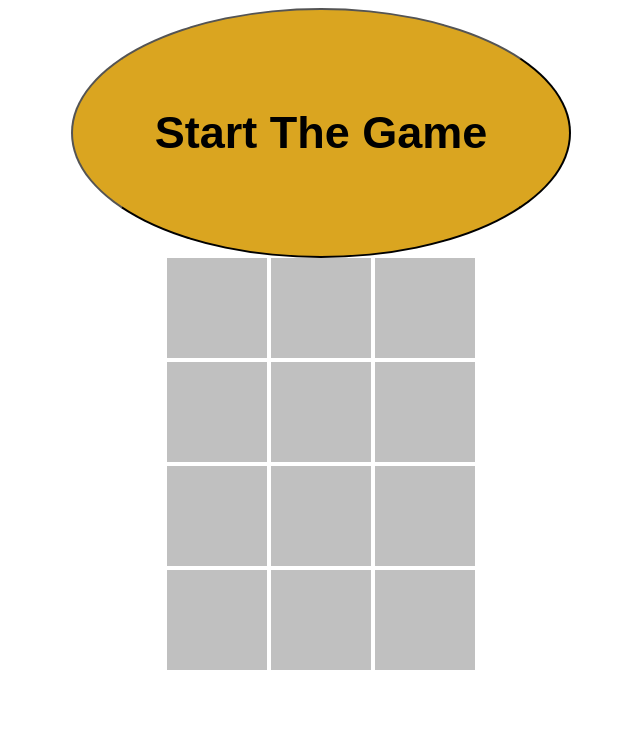
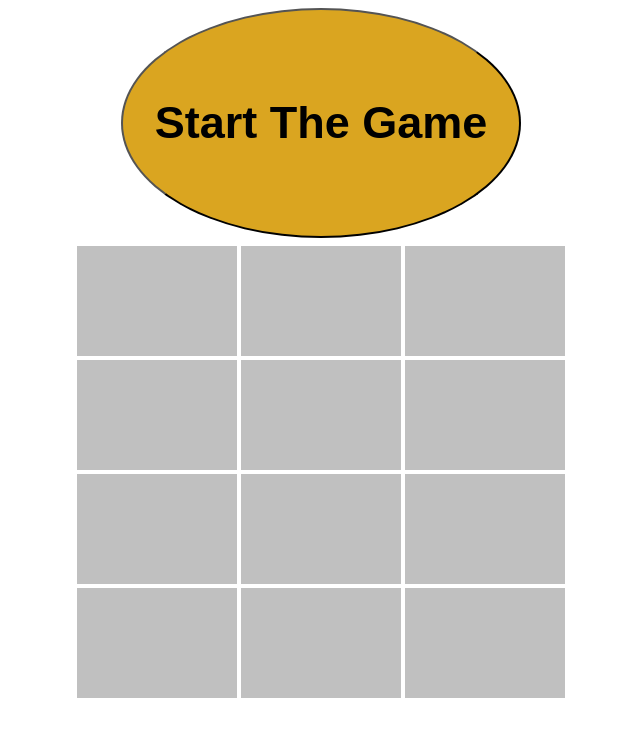
Before and after one commit to Norbert-git/Project-1-Game, a plain HTML site: page index.html in a window 1280 px wide. Shown: the whole page, without its empty margins (319-959 px from the left). Drawn offline with Linux system fonts and the light colour scheme.

Commit message:
small adjustments

```diff
--- a/css/style.css
+++ b/css/style.css
@@ -9,8 +9,8 @@ button {
     flex-direction: row;
     align-items: center;
     justify-content: center;
-    height: 250px;
-    width: 500px;
+    height: 230px;
+    width: 400px;
     font-family: sans-serif;
     font-weight: 800;
     font-size: 45px;
@@ -38,22 +38,27 @@ button {
     }
     .card {
     display: inline-block;
-    width: 100px;
-    height: 100px;
+    width: 160px;
+    height: 110px;
     background-color:silver;
     cursor: pointer;
+    transform: translateY(-10px);
+    transition: all 0.5s ease-in-out;
 
     }
     .cards.done {
         cursor: default;
+
     }
     .card.done:hover {
         cursor: default;
         box-shadow: none;
+
     }
     .card:hover {
         box-shadow: inset 0px 0px 0px 2px green;
         box-sizing: border-box;
+        transition: all o.9s ease-in;
     }
 
     .red {
@@ -68,11 +73,11 @@ button {
     .yellow {
         background-color: yellow;
     }
-    .pink {
-        background-color: pink;
+    .purple {
+        background-color: purple;
     }
-    .cyan {
-        background-color: cyan;
+    .goldenrod {
+        background-color: goldenrod;
     }
 
     .color-hidden {
--- a/index.html
+++ b/index.html
@@ -11,16 +11,12 @@
             <button>Start The Game</button>
 
      </div>
+     <br>
      <div class="blocks"></div>
      <div class= "row">
         <div data-color="red" class="card red color-hidden" onclick="onCardClicked(event)" ></div>
-        <div data-color="blue" class="card blue color-hidden" onclick="onCardClicked(event)"></div>
-        <div data-color="yellow" class="card yellow color-hidden" onclick="onCardClicked(event)"></div>
-    </div>
-    <div class= "row">
-        <div data-color="cyan" class="card cyan color-hidden" onclick="onCardClicked(event)"></div>
-        <div data-color="green" class="card green color-hidden" onclick="onCardClicked(event)"></div>
-        <div data-color="pink" class="card pink color-hidden" onclick="onCardClicked(event)"></div>
+        <div data-color="goldenrod" class="card goldenrod color-hidden" onclick="onCardClicked(event)"></div>
+        <div data-color="purple" class="card purple color-hidden" onclick="onCardClicked(event)"></div>
     </div>
     <div class= "row">
         <div data-color="red" class="card red color-hidden" onclick="onCardClicked(event)"></div>
@@ -28,9 +24,14 @@
         <div data-color="yellow" class="card yellow color-hidden" onclick="onCardClicked(event)"></div>
     </div>
     <div class= "row">
-        <div data-color="cyan" class="card cyan color-hidden" onclick="onCardClicked(event)"></div>
+        <div data-color="yellow" class="card yellow color-hidden" onclick="onCardClicked(event)"></div>
+        <div data-color="purple" class="card purple color-hidden" onclick="onCardClicked(event)"></div>
         <div data-color="green" class="card green color-hidden" onclick="onCardClicked(event)"></div>
-        <div data-color="pink" class="card pink color-hidden" onclick="onCardClicked(event)"></div>
+    </div>
+    <div class= "row">
+        <div data-color="blue" class="card blue color-hidden" onclick="onCardClicked(event)"></div>
+        <div data-color="green" class="card green color-hidden" onclick="onCardClicked(event)"></div>
+        <div data-color="goldenrod" class="card goldenrod color-hidden" onclick="onCardClicked(event)"></div>
     </div>
 
 
--- a/js/main.js
+++ b/js/main.js
@@ -5,10 +5,9 @@
 
 const blocksContainer = document.querySelector('.blocks')
 document.querySelector('button').addEventListener("click", () => {
-    createBlocks(12)
+
 })
 
-// // // create the blocks
 
 let  clickedCard = null;
 let preventClick = false;
@@ -33,17 +32,12 @@ function onCardClicked(event) {
             console.log('cards not the same')
             clickedCard.className += 'done';
 
-
-
           setTimeout(() => {
             clickedCard.className = clickedCard.className.replace('done', '').trim() + ' color-hidden';
              target.className = target.className.replace('done', '').trim() + ' color-hidden';
              clickedCard = null;
              preventClick =false;
-            }, 700);
-
-
-
+            }, 200);
         } else {
             pairFound ++;
           clickedCard = null;
```
